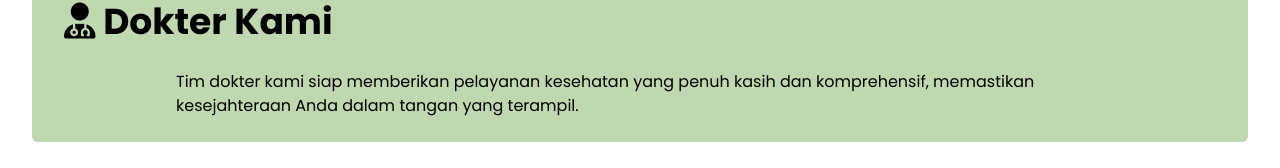
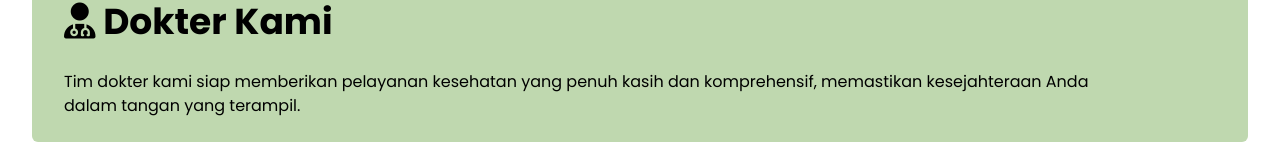
Before and after one commit to azzahra-04/puskesmas-cempae, a SvelteKit app: page /doctor-schedules in a window 1280 px wide. Shown: the part 150-318 px from the top of the page. Built offline with nearby package versions, Linux system fonts and the light colour scheme; no server answers; the database is empty.

Commit message:
Update +page.svelte

```diff
--- a/src/routes/(main)/doctor-schedules/+page.svelte
+++ b/src/routes/(main)/doctor-schedules/+page.svelte
@@ -79,7 +79,7 @@
 <h1 class="text-2xl py-4 md:text-3xl lg:text-4xl font-bold">
       <i class="fa-solid fa-user-doctor"></i> Dokter Kami
     </h1>
-      <p class="mt-3 px-28">
+      <p class="mt-3 pe-28">
         Tim dokter kami siap memberikan pelayanan kesehatan yang penuh kasih dan
         komprehensif, memastikan kesejahteraan Anda dalam tangan yang terampil.
       </p>
```
